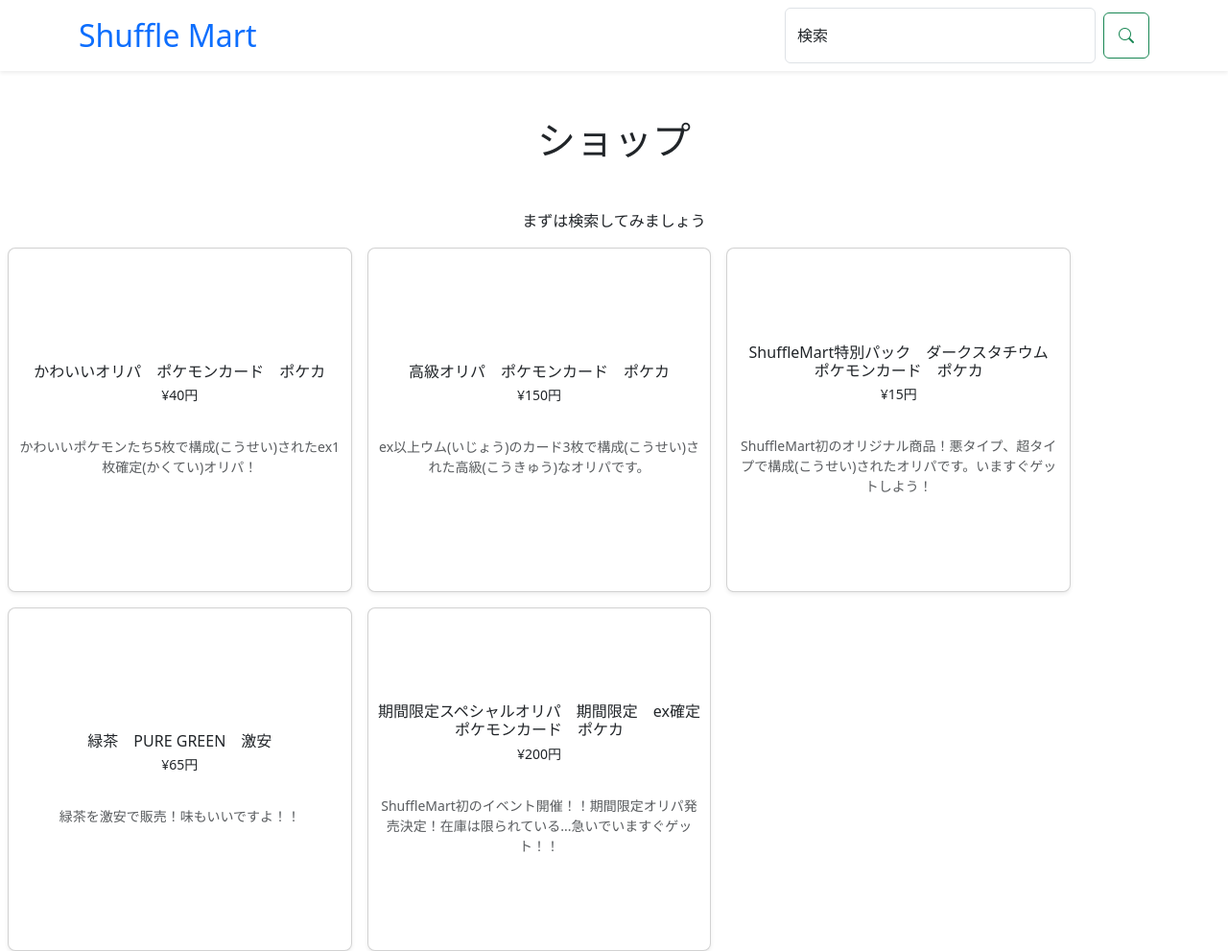
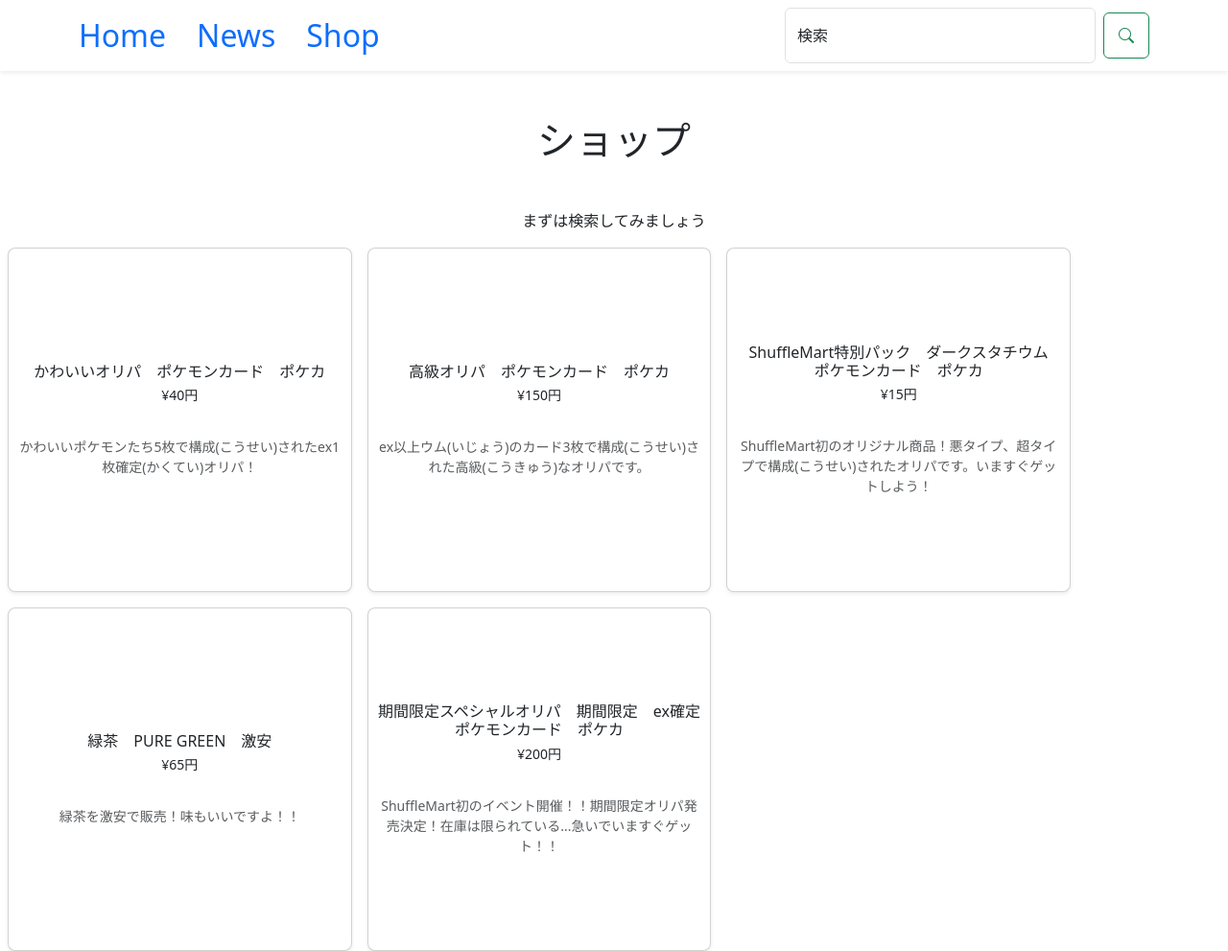
Before and after one commit to ramen-umai/shuffle-mart, a plain HTML site: page shop.html in a window 1280 px wide. Shown: the whole page at 96% size. Drawn offline with nearby package versions, Linux system fonts and the light colour scheme.

Commit message:
Fix header links and update HTML structure

```diff
--- a/shop.html
+++ b/shop.html
@@ -16,7 +16,15 @@
 
       <div class="d-flex align-items-center justify-content-between">
         <a href="index.html" class="text-decoration-none">
-          <h2 class="m-0">Shuffle Mart</h2>
+          <h2 class="m-0">Home</h2>
+        </a>
+        <div>　　</div>
+        <a href="news.html" class="text-decoration-none">
+          <h2 class="m-0">News</h2>
+        </a>
+        <div>　　</div>
+        <a href="shop.html" class="text-decoration-none">
+          <h2 class="m-0">Shop</h2>
         </a>
       </div>
 
@@ -87,4 +95,5 @@
 <script src="main.js"></script>
 
 </body>
+
 </html>
```
